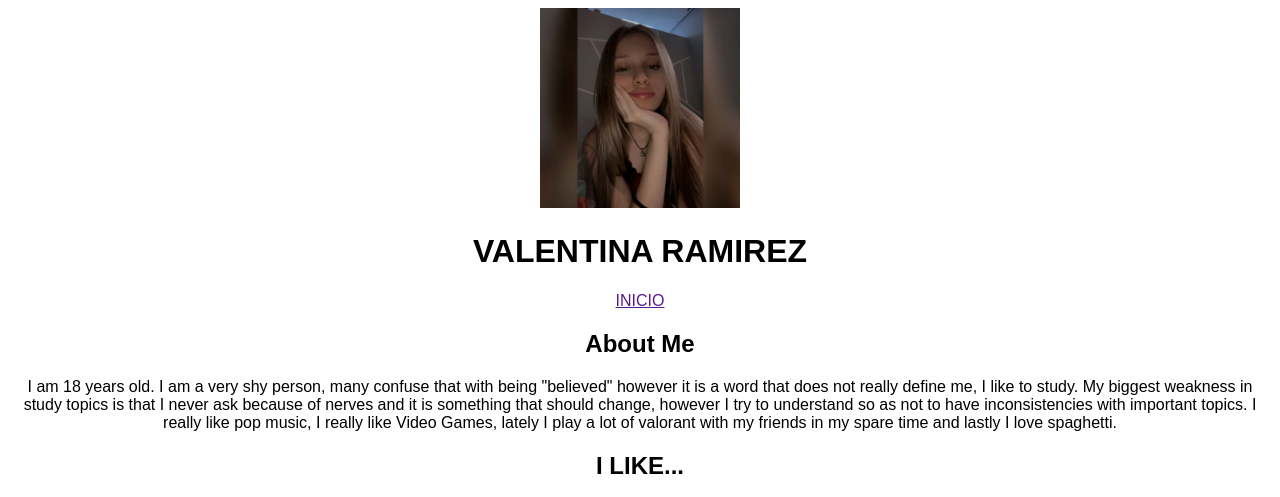
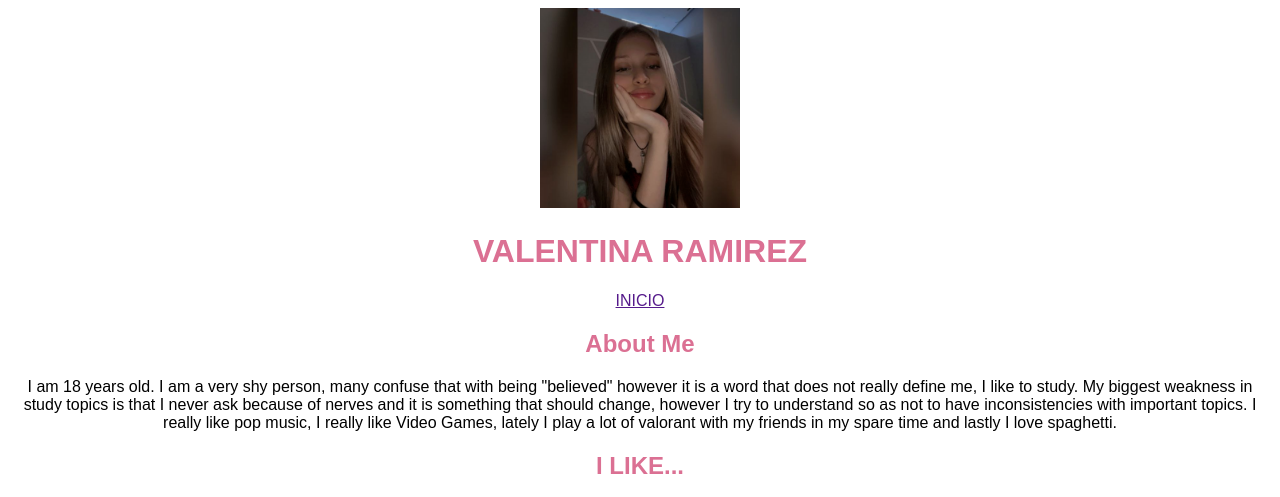
Before and after one commit to Valen094/TheSecond_Project, a plain HTML site: page AboutMe.html in a window 1280 px wide. Shown: the top 497 px of the page. Drawn offline with Linux system fonts and the light colour scheme.

Commit message:
I added Css

```diff
--- a/AboutMe.Css
+++ b/AboutMe.Css
@@ -2,3 +2,7 @@ body{
     font-family: Arial, Helvetica, sans-serif;
     text-align: center;
 }
+
+h1{
+    color: palevioletred;
+}
```
